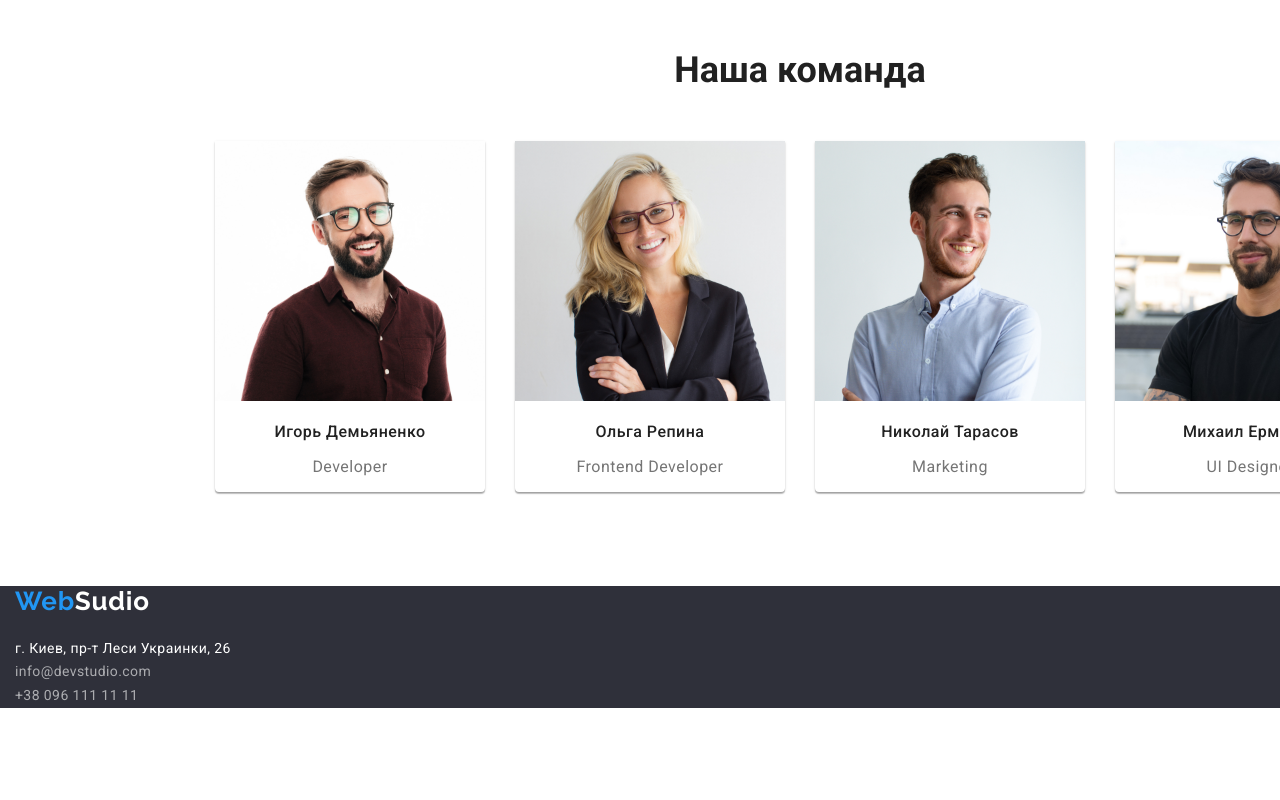
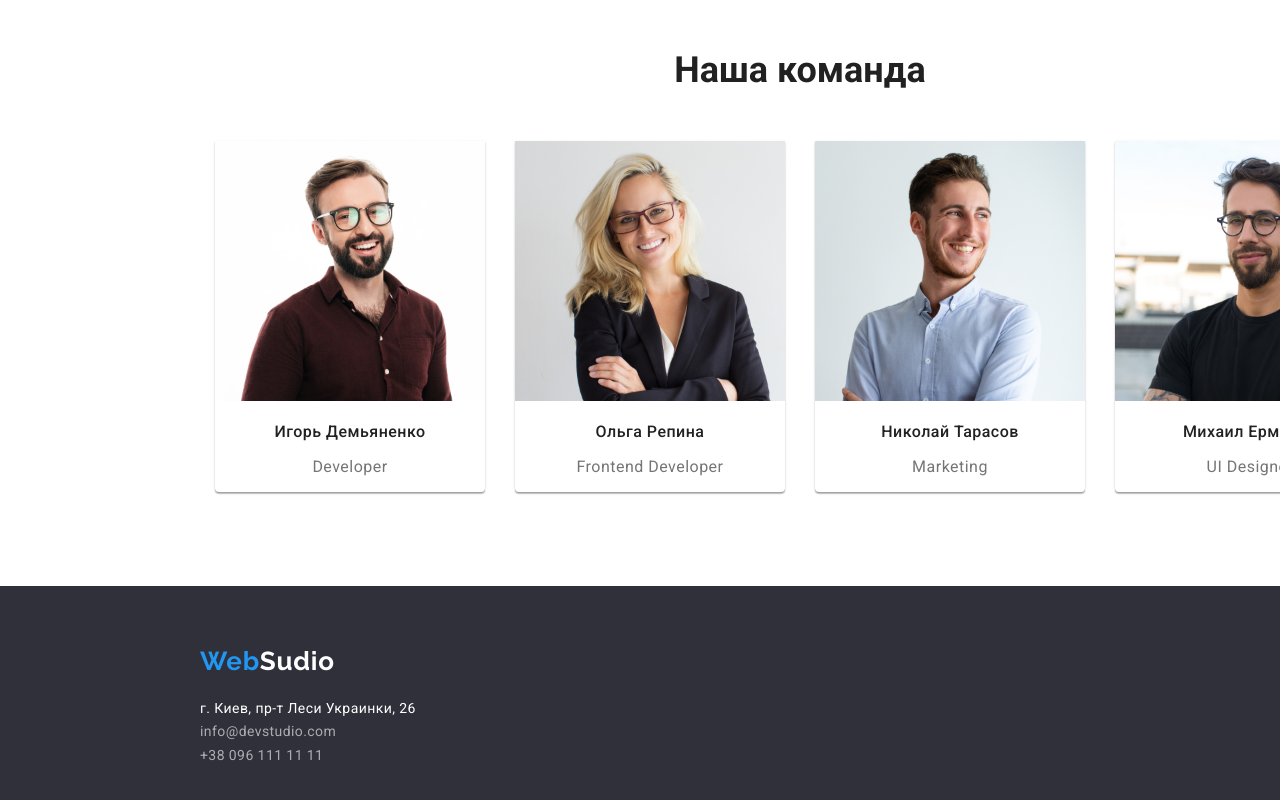
Before and after one commit to igorro79/goit-markup-hw-02, a plain HTML site: page index.html in a window 1280 px wide. Shown: the part 1386-2186 px from the top of the page. Before the commit the page ends 2094 px from the top, so only its background shows below. Drawn offline with Linux system fonts and the light colour scheme.

Commit message:
footer padding

```diff
--- a/css/styles.css
+++ b/css/styles.css
@@ -279,7 +279,9 @@ a {
   letter-spacing: 0.03em;
 }
 /*    footer    */
-
+.footer .container {
+  padding: 60px 200px;
+}
 .footer {
   background-color: #2f303a;
 }
```
